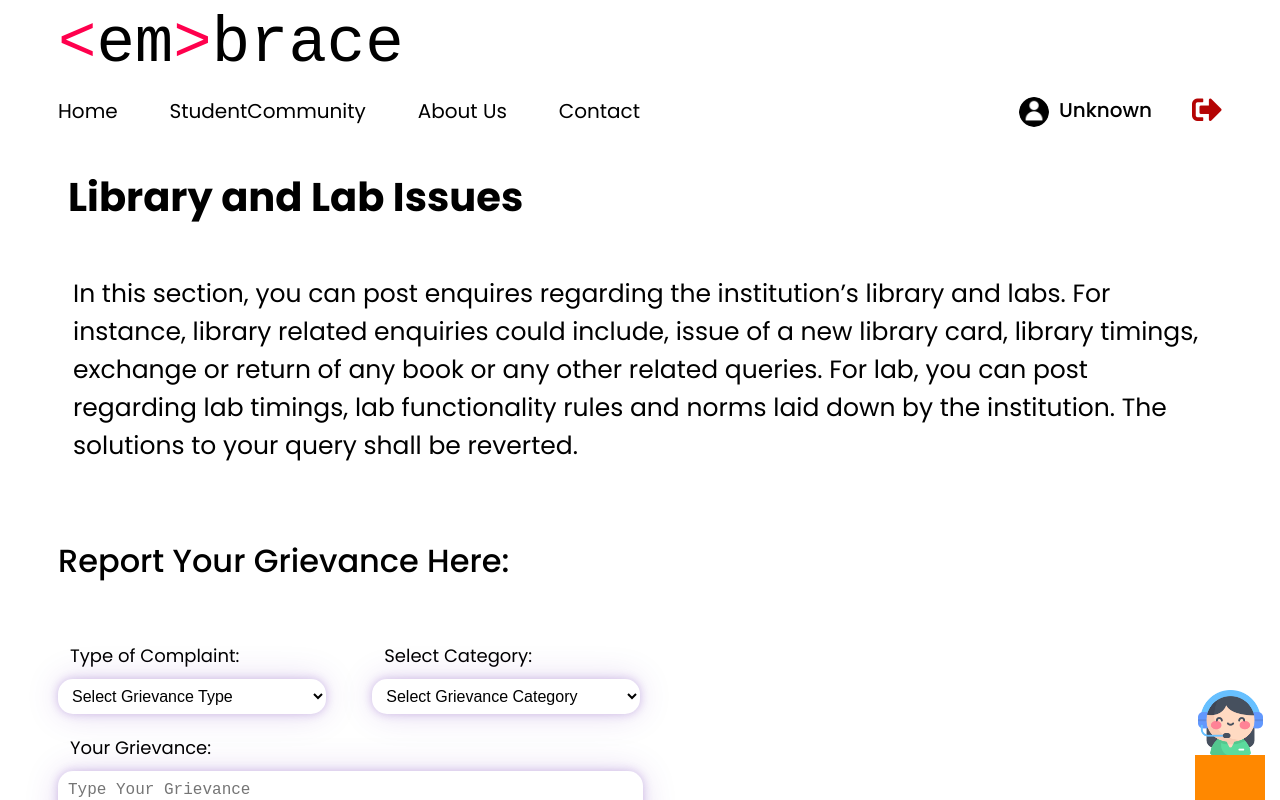
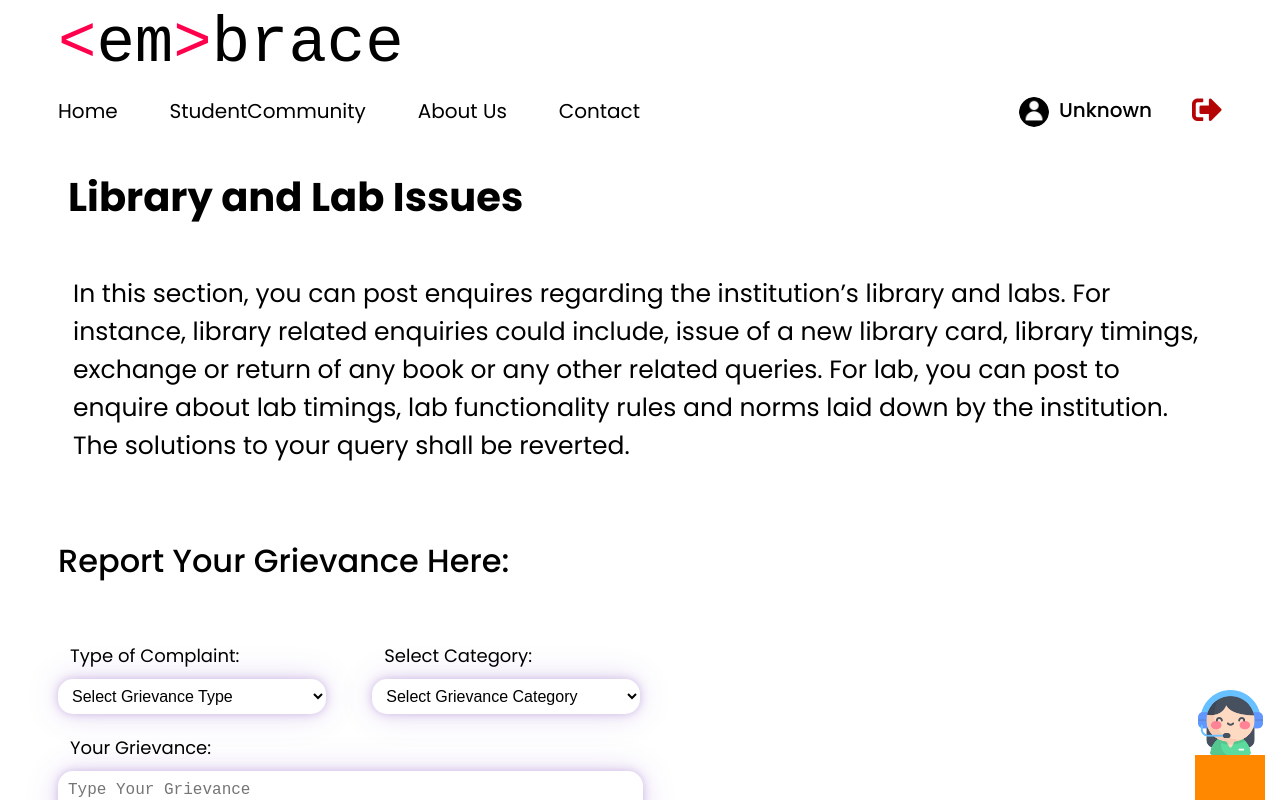
Before and after one commit to Shashank1902/Student-Grievance-System-Design, a React (Create React App) app: page /LibandLabIssues in a window 1280 px wide. Shown: the top 800 px of the page. Built offline with nearby package versions, Linux system fonts and the light colour scheme.

Commit message:
Alterations in the content

```diff
--- a/src/Pages/LibandLabIssues.jsx
+++ b/src/Pages/LibandLabIssues.jsx
@@ -84,7 +84,7 @@ class LibandLabIssues extends React.Component {
           <p className="category-writeup">
             In this section, you can post enquires regarding the institution’s library and labs.
             For instance, library related enquiries could include, issue of a new library card, library timings, exchange or return of any book or any other related queries.
-            For lab, you can post regarding lab timings, lab functionality rules and norms laid down by the institution.
+            For lab, you can post to enquire about lab timings, lab functionality rules and norms laid down by the institution.
             The solutions to your query shall be reverted.
 
           </p>
```
